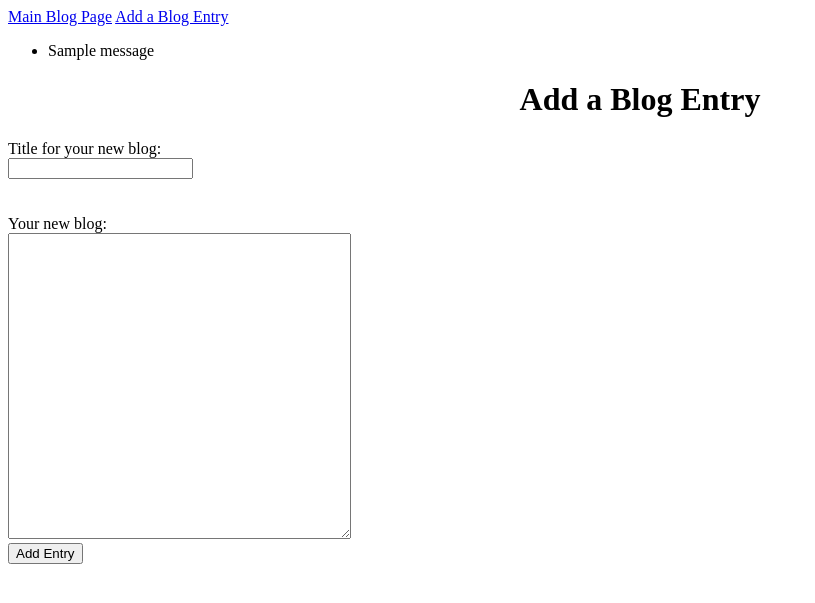
After one commit to jasonramo/build-a-blog, a Flask app: page /newpost in a window 1280 px wide. The commit adds this page. Shown: the top 603 px of the page, without its empty margins (0-815 px from the left). Run offline with Flask 2, Linux system fonts and the light colour scheme; tables that the repository leaves empty hold one stand-in row (values such as "Sample post"); one stand-in notice (Sample message) is shown.

Commit message:
added all funtionallity up to the first check point

```diff
--- a/main.py
+++ b/main.py
@@ -4,7 +4,7 @@ from flask_sqlalchemy import SQLAlchemy
 app = Flask(__name__)
 app.config['DEBUG'] = True
 app.config['SQLALCHEMY_DATABASE_URI'] = 'mysql+pymysql://build-a-blog:admin@localhost:8889/build-a-blog'
-app.config['SQLALCHEMY_ECHO'] = True
+app.config['SQLALCHEMY_ECHO'] = True  #provides the sql commands in the terminal
 db = SQLAlchemy(app)
 app.secret_key = 'mB4kPa934nwmi2o'
 
@@ -13,34 +13,36 @@ class Blog(db.Model):
     id = db.Column(db.Integer, primary_key=True)
     title = db.Column(db.String(120))
     body = db.Column(db.String(240))
-    owner_id = db.Column(db.Integer, db.ForeignKey('user.id'))
+    #owner_id = db.Column(db.Integer, db.ForeignKey('user.id'))
 
-    def __init__(self, name, owner):
-        self.name = name
-        self.completed = False
-        self.owner = owner
+    def __init__(self, title, body):
+        self.title = title
+        self.body = body
+        #self.owner = owner
 
-class User(db.Model):
+@app.route('/newpost', methods=['POST', 'GET'])
+def newpost():
+    if request.method == 'POST':
+        post_title_name = request.form['title']
+        post_body_name = request.form['body']
+        if post_title_name == "" or post_body_name == "":
+            flash("You've left a mandatory field blank. Please fill in both fields to post your entry", 'error')
+        else:
+            new_post = Blog(post_title_name, post_body_name)
 
-    id = db.Column(db.Integer, primary_key=True)
-    email = db.Column(db.String(120), unique=True)
-    password = db.Column(db.String(120))
-    posts = db.relationship('Blog', backref='owner')
-
-    def __init__(self,email,password):
-        self.email = email
-        self.password = password
-
-@app.route("/")
-def index():
-    if request.method == 'POST':
-            post_name = request.form['post']
-            new_post = Blog(post_name)
             db.session.add(new_post)
             db.session.commit()
+            return redirect('/blogs')
+
+    return render_template('newpost.html',title="Build A Blog")
+
+
+@app.route('/blogs', methods=['POST', 'GET'])
+def blogs():
 
     posts = Blog.query.all()
-    return render_template('blogs.html',title="Build A Blog", posts=posts)
+
+    return render_template('blogs.html', title='Build A Blog', posts=posts)
 
 if __name__ == '__main__':
     app.run()
--- a/templates/base.html
+++ b/templates/base.html
@@ -1,12 +1,27 @@
 <!DOCTYPE html>
 <html>
     <head>
-        <title>Build A Blog</title>
+        <title>{{title}}</title>
+        <style>
+                .error {
+                    color: red
+                    }
+        </style>
     </head>
     <body>
+        <div>
+            <a href='/blogs'>Main Blog Page</a>
+            <a href='/newpost'>Add a Blog Entry</a>
+        </div>
+        {% with messages = get_flashed_messages(with_categories=True) %}
+            <ul>
+                {% for category,message in messages %}
+                    <li class="{{category}}">{{message}}</li>
+                {% endfor %}
+            </ul>
+        {% endwith %}
 
         {% block content %}
         {% endblock %}
-
     </body>
 </html>
--- /dev/null
+++ b/templates/newpost.html
@@ -0,0 +1,16 @@
+{% extends "base.html" %}
+
+{% block content %}
+
+    <h1 align='center'>Add a Blog Entry</h1>
+    <form method='POST'>
+        <label>Title for your new blog:<br>
+            <input type='text' name='title'/>
+        </label><br><br><br>
+        <label>Your new blog:<br>
+            <textarea rows='20' cols='40' name='body'></textarea>
+        </label><br>
+        <input type='submit' value='Add Entry' />
+    </form>
+
+{% endblock %}
```
Also changed, not shown: templates/blogs.html (+13 -18 lines), templates/individual.html (added), 2 other files.
